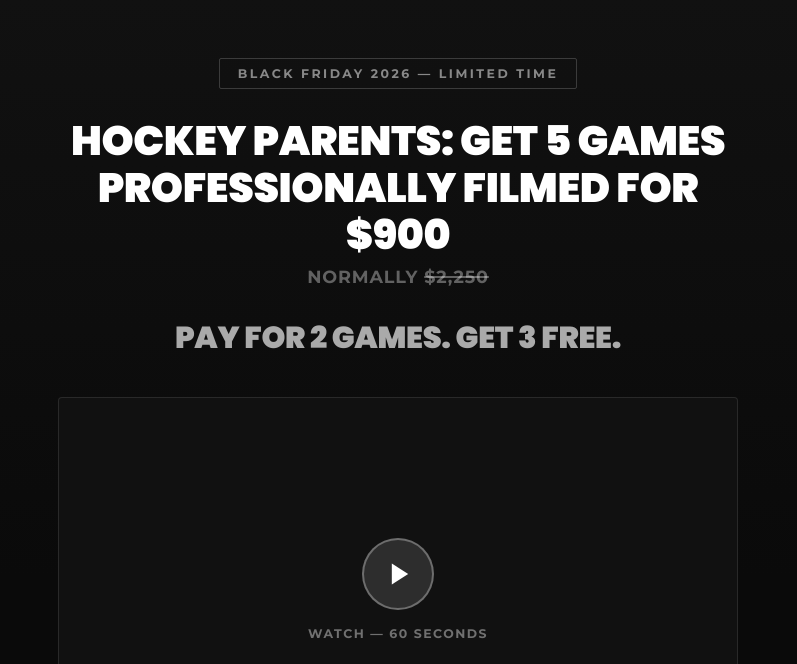
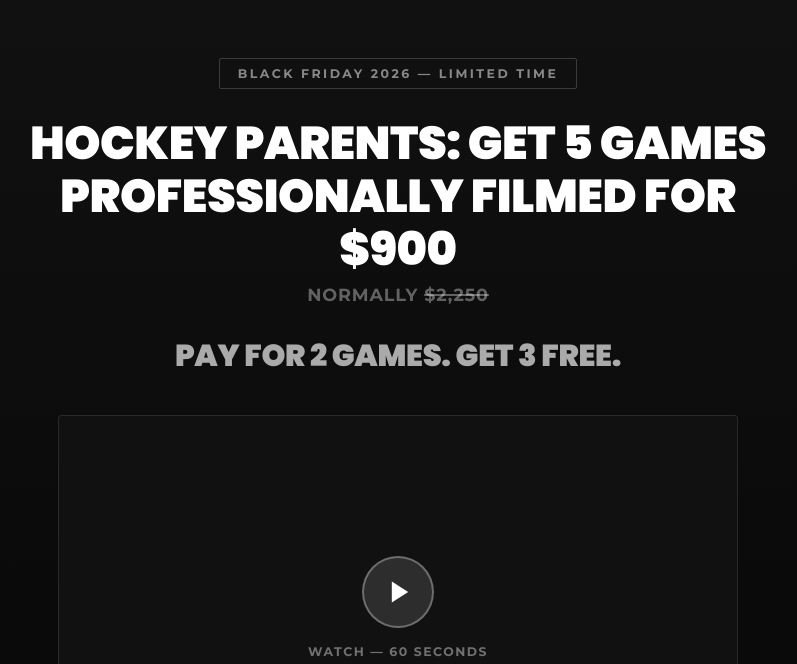
Before and after one commit to dylandirosa98/puck-pro-website, a plain HTML site: page blackfriday/launch/index.html in a window 1280 px wide. Shown: the part 136-800 px from the top of the page, without its empty margins (242-1039 px from the left). Drawn offline with Linux system fonts and the light colour scheme.

Commit message:
blackfriday/launch: remove forced break, let 'FOR $900' flow naturally to line 2
Co-Authored-By: Claude Sonnet 4.6 <noreply@anthropic.com>
Claude-Session: https://claude.ai/code/session_01BYAFPfgJ9VL5cEZiAEq3Xk

```diff
--- a/blackfriday/launch/index.html
+++ b/blackfriday/launch/index.html
@@ -119,7 +119,7 @@
     .hero-headline {
       font-family: 'Poppins', sans-serif;
       font-weight: 900;
-      font-size: clamp(1.4rem, 3.2vw, 2.6rem);
+      font-size: clamp(1.4rem, 3.6vw, 2.9rem);
       line-height: 1.15;
       letter-spacing: -.01em;
       color: #fff;
@@ -383,7 +383,7 @@
   <section class="hero">
     <span class="eyebrow">Black Friday 2026 — Limited Time</span>
 
-    <h1 class="hero-headline">Hockey Parents: Get 5 Games Professionally Filmed For<br>$900</h1>
+    <h1 class="hero-headline">Hockey Parents: Get 5 Games Professionally Filmed For $900</h1>
     <p class="hero-normally">Normally <span class="strike">$2,250</span></p>
 
     <p class="hero-sub">Pay for 2 games. Get 3 free.</p>
```
